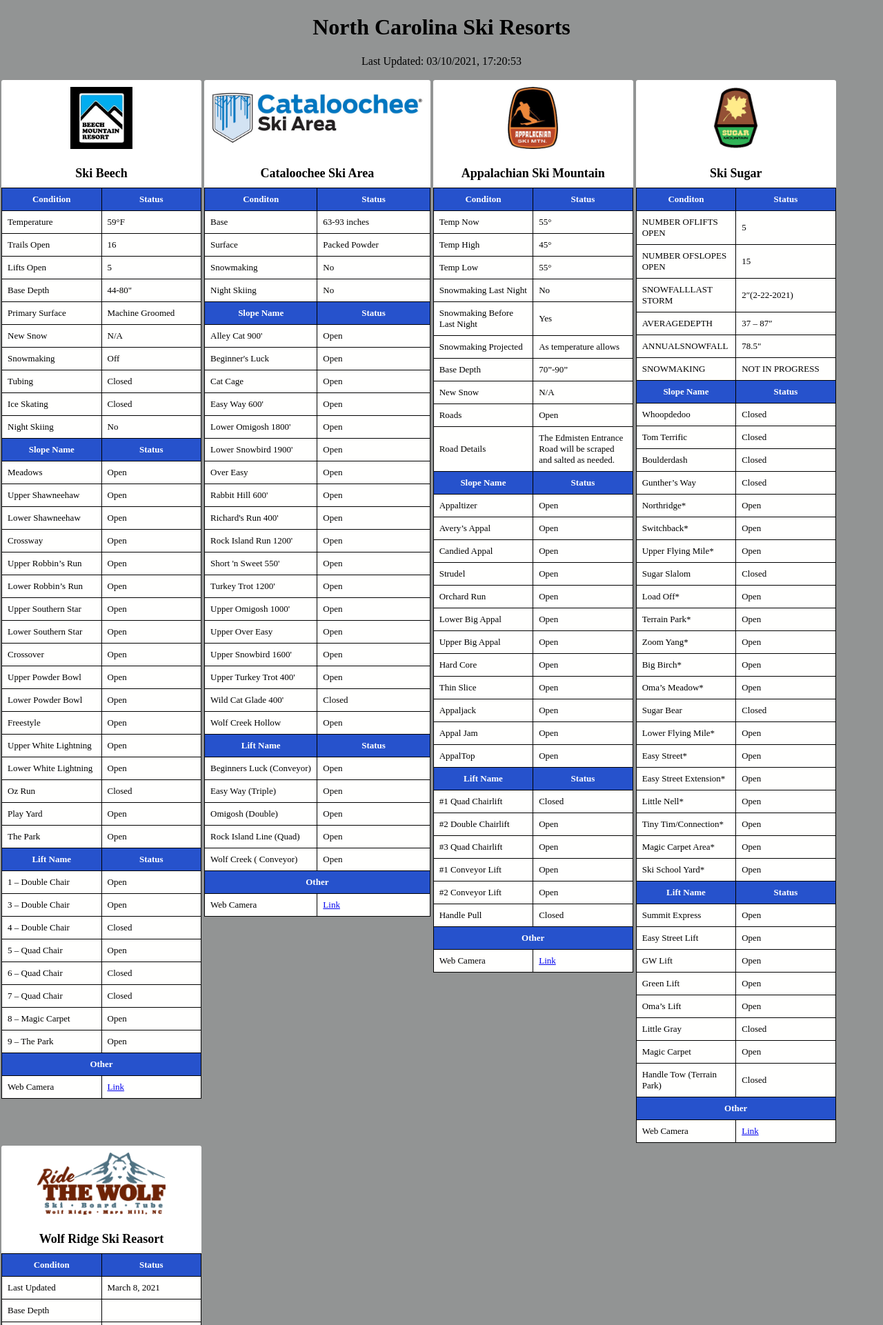
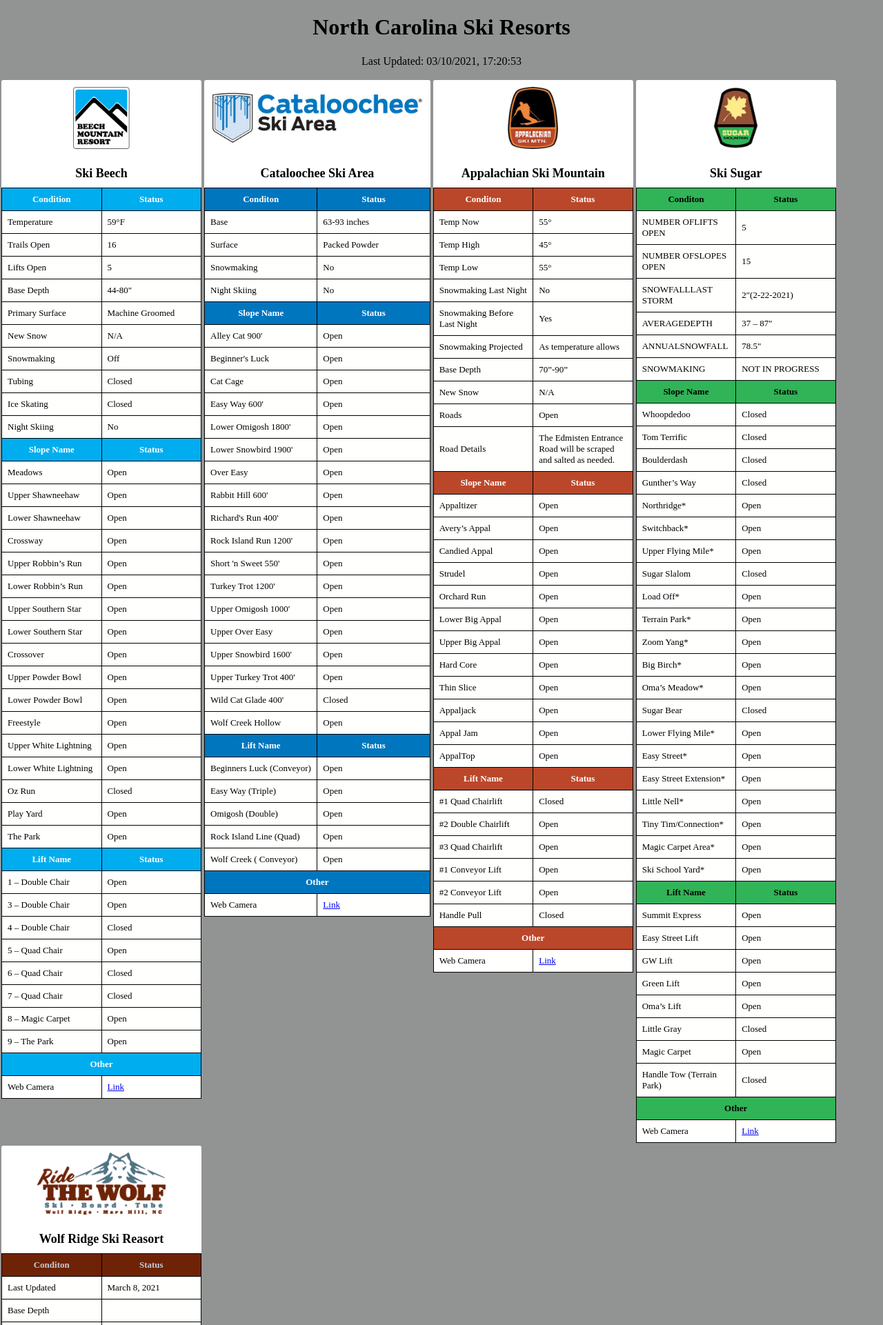
Before and after one commit to tsmit317/FlaskWebScraper, a Flask app: page / in a window 1280 px wide. Shown: the top 1921 px of the page at 69% size. Run offline with Flask 2, Linux system fonts and the light colour scheme; data comes from the database, SQL or seed files in the repository.

Commit message:
Added different beech logo. Changed th colors to match resort colors.

```diff
--- a/static/css/main.css
+++ b/static/css/main.css
@@ -61,8 +61,34 @@ img {
 }
 
 .lastupdate {
-
     text-align: center;
     font-size: 10px;
     font-weight: lighter;
 }
+table.beech th {
+    background-color: #00adef;
+    color: white;
+    text-align: center;
+}
+table.cataloochee th {
+    background-color: #0076bf;
+    color: white;
+    text-align: center;
+
+}
+table.app th {
+    background-color: #bb472a;
+    color: white;
+    text-align: center;
+}
+table.sugar th {
+    background-color: #30b457;
+    color: black;
+    text-align: center;
+}
+
+table.wolfridge th {
+    background-color: #6e2306;
+    color: #c2cdd3;
+    text-align: center;
+}
--- a/templates/index.html
+++ b/templates/index.html
@@ -9,8 +9,8 @@
     <p>Last Updated: {{beechCond[0].updated_on}}</p>
 </div>
 <div>
-    <table>
-        <caption class='table_head_image'><a href="https://www.beechmountainresort.com/" target="_blank"><img src="static\images\beechIMG.jpg"></a></caption>
+    <table class='beech'>
+        <caption class='table_head_image'><a href="https://www.beechmountainresort.com/" target="_blank"><img src="static\images\beechIMG2.png"></a></caption>
         <caption>Ski Beech</caption>
 
         <tbody>
@@ -58,7 +58,7 @@
 </div>
 
 <div>
-    <table>
+    <table class='cataloochee'>
         <caption class='table_head_image'><a href="https://cataloochee.com/" target="_blank"><img src="static\images\cataloocheeIMG.jpg"></a></caption>
         <caption>Cataloochee Ski Area</caption>
         <tbody>
@@ -106,7 +106,7 @@
 
 
 <div>
-    <table>
+    <table class="app">
         <caption class='table_head_image'><a href="https://appskimtn.com/" target="_blank"><img src="static\images\appIMG.jpg"></a></caption>
         <caption>Appalachian Ski Mountain</caption>
         <tbody>
@@ -152,7 +152,7 @@
 </div>
 
 <div>
-    <table>
+    <table class='sugar'>
         <caption class='table_head_image'><a href="http://www.skisugar.com/" target="_blank"><img src="static\images\sugarIMG.jpg"></a></caption>
         <caption>Ski Sugar</caption>
         <tbody>
@@ -199,7 +199,7 @@
 </div>
 
 <div>
-    <table>
+    <table class = 'wolfridge'>
         <caption class='table_head_image'><a href="https://skiwolfridgenc.com/" target="_blank"><img src="static\images\wolfridgeIMG.png"></a></caption>
         <caption> Wolf Ridge Ski Reasort</caption>
         <tbody>
```
Also changed, not shown: static/images/beechIMG2.png (added).
